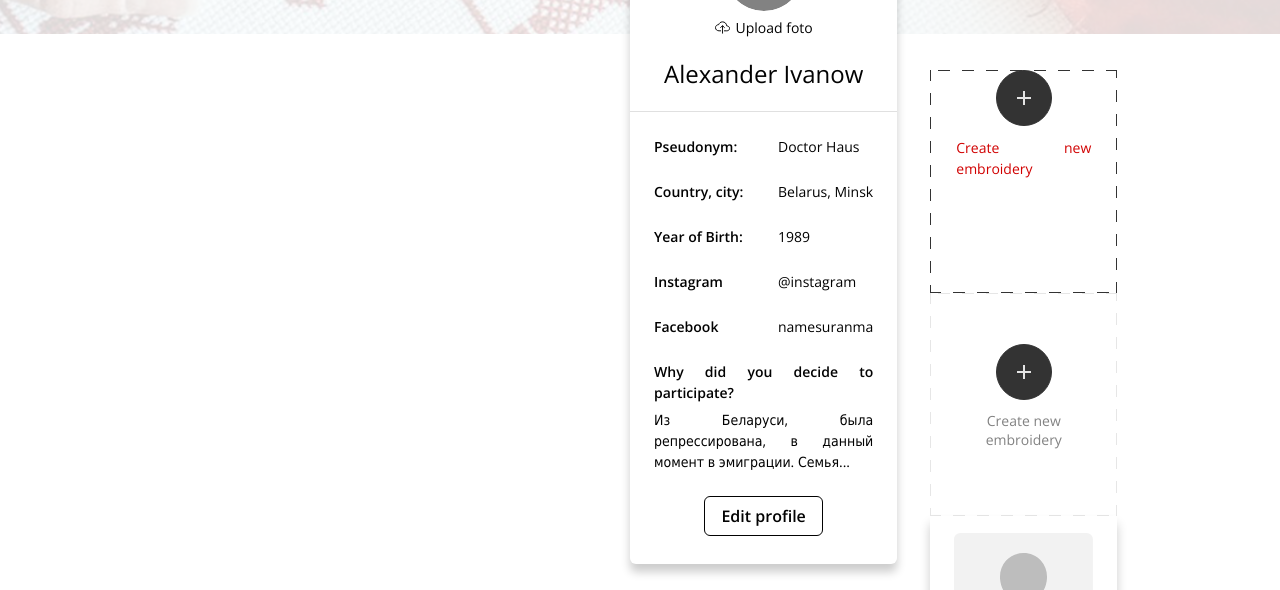
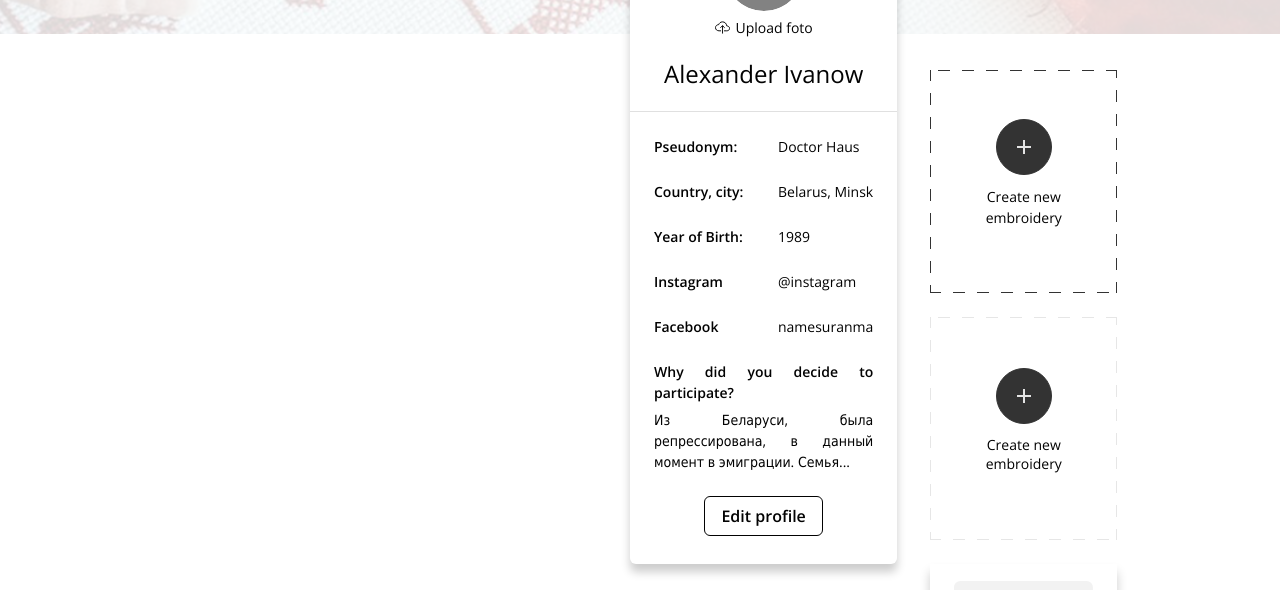
Before and after one commit to davidlipkovic/framed-in-belarus-nuxt, a Nuxt app: page /UserCabinet in a window 1280 px wide. Shown: the part 174-764 px from the top of the page. Built offline with nearby package versions, Linux system fonts and the light colour scheme.

Commit message:
.embroideryCard can be a.embroideryCard

```diff
--- a/pages/UserCabinet/UserCabinet.scss
+++ b/pages/UserCabinet/UserCabinet.scss
@@ -107,6 +107,7 @@
   margin-bottom: 3.75rem;
 }
 .embroideryCard {
+  display: flex;
   width: 11.688rem;
   min-height: 13.938rem;
   padding-top: 1.063rem;
@@ -118,6 +119,7 @@
   margin-bottom: 1.5rem;
   cursor: pointer;
   font-size: 0.875rem;
+  text-decoration: none !important;
   appearance: none;
   border: 0;
   box-shadow: $defaultShadow;
@@ -133,11 +135,12 @@
   background-size: 1px 100%, 100% 1px, 1px 100% , 100% 1px;
   background-position: 0 0, 0 0, 100% 0, 0 100%;
   background-repeat: no-repeat;
-  box-shadow: none
+  box-shadow: none;
 }
 .embroideryCard.New:disabled {
   background-image: repeating-linear-gradient(120deg, $greyDisabledBg, $greyDisabledBg 6px, transparent 6px, transparent 12px, $greyDisabledBg 12px), repeating-linear-gradient(210deg, $greyDisabledBg, $greyDisabledBg 6px, transparent 6px, transparent 12px, $greyDisabledBg 12px), repeating-linear-gradient(-60deg, $greyDisabledBg, $greyDisabledBg 6px, transparent 6px, transparent 12px, $greyDisabledBg 12px), repeating-linear-gradient(30deg, $greyDisabledBg, $greyDisabledBg 6px, transparent 6px, transparent 12px, $greyDisabledBg 12px);
   color: $greyDisabledColor;
+  cursor: default;
 }
 
 .embroideryCard-content {
@@ -146,6 +149,8 @@
   align-items: center;
   margin-top: auto;
   margin-bottom: auto;
+  text-align: center;
+  color: $black;
 }
 .embroideryCard-img {
   width: 8.688rem;
@@ -202,7 +207,4 @@
   .embroideryCards {
     margin-bottom: 9rem;
   }
-  .embroideryCard {
-    margin-bottom: 0;
-  }
 }
```
